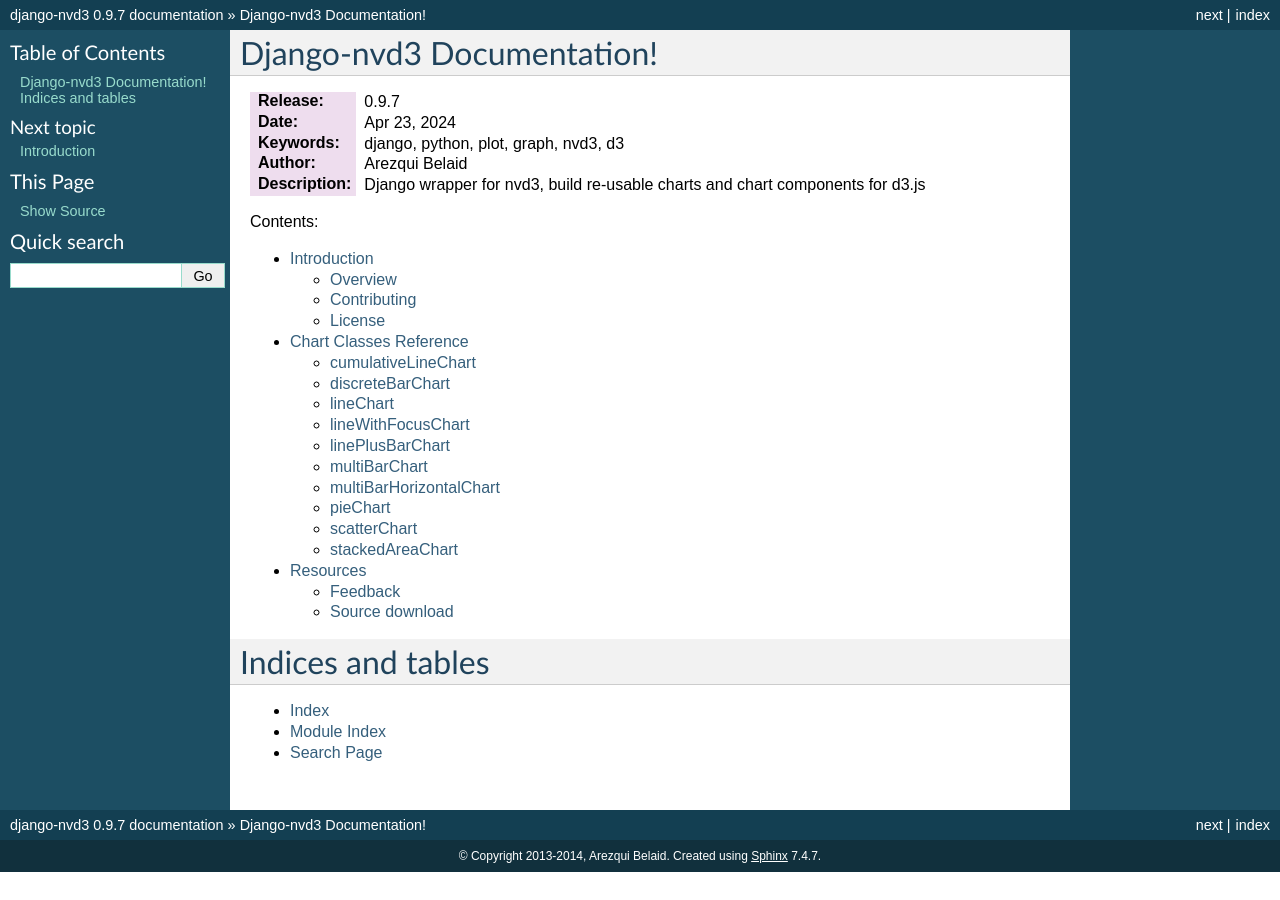
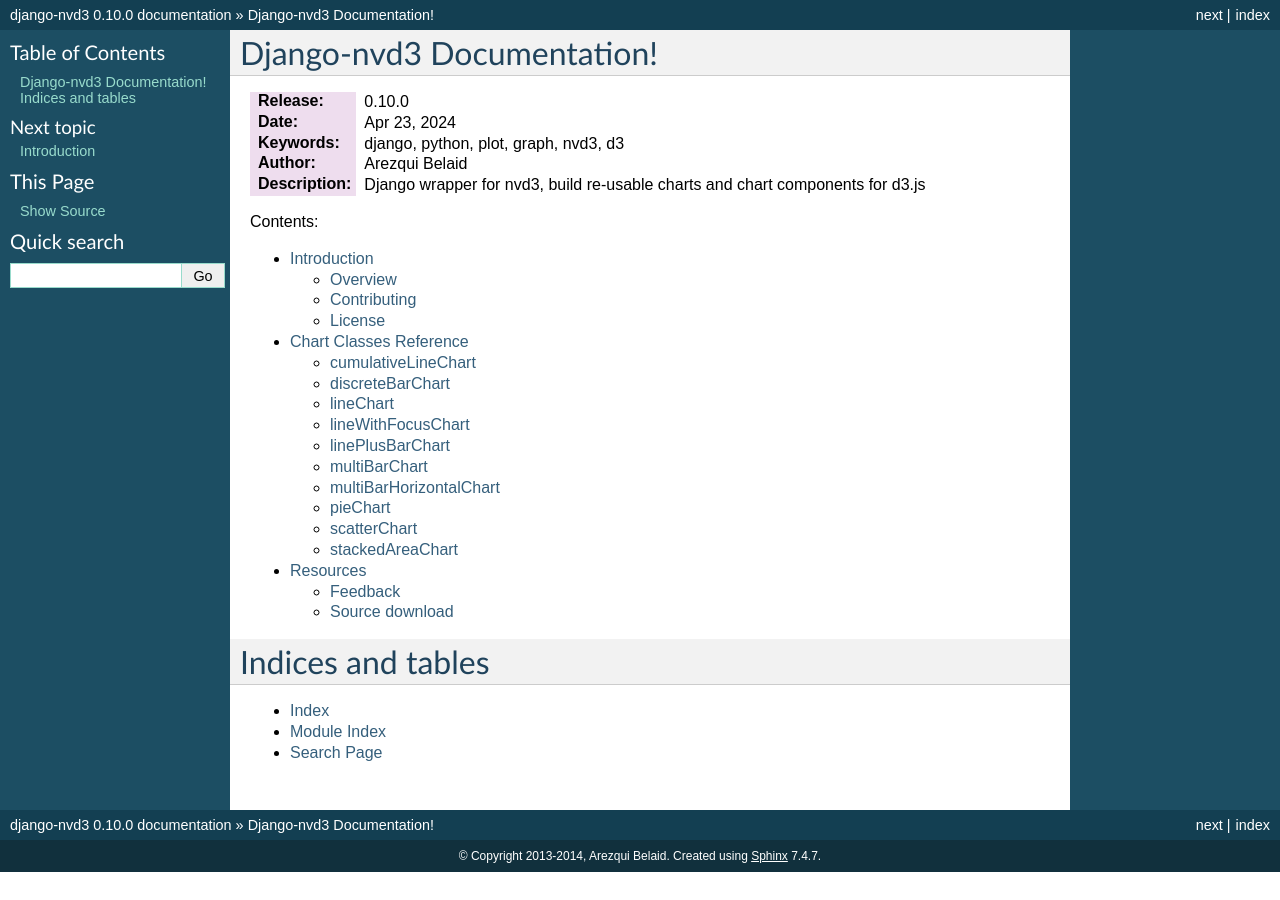
Before and after one commit to areski/django-nvd3, a Sphinx documentation site: the page built from docs/source/index.rst, in a window 1280 px wide. Built offline with Sphinx 7.4.7, drawn with Linux system fonts in a browser that asks for light colours.

Commit message:
Update to version v0.10.0

```diff
--- a/django_nvd3/__init__.py
+++ b/django_nvd3/__init__.py
@@ -9,7 +9,7 @@
 Project location : https://github.com/areski/django-nvd3
 """
 
-__version__ = '0.9.7'  # edit also docs/source/conf.py and update requirements.txt
+__version__ = '0.10.0'  # edit also docs/source/conf.py and update requirements.txt
 __author__ = "Areski Belaid"
 __contact__ = "areski@gmail.com"
 __homepage__ = "http://areskibelaid.com/"
--- a/docs/source/conf.py
+++ b/docs/source/conf.py
@@ -48,7 +48,7 @@
 # built documents.
 #
 # The short X.Y version.
-version = '0.9.7'
+version = '0.10.0'
 # The full version, including alpha/beta/rc tags.
 #release = '0.6.1'
 release = version
```
